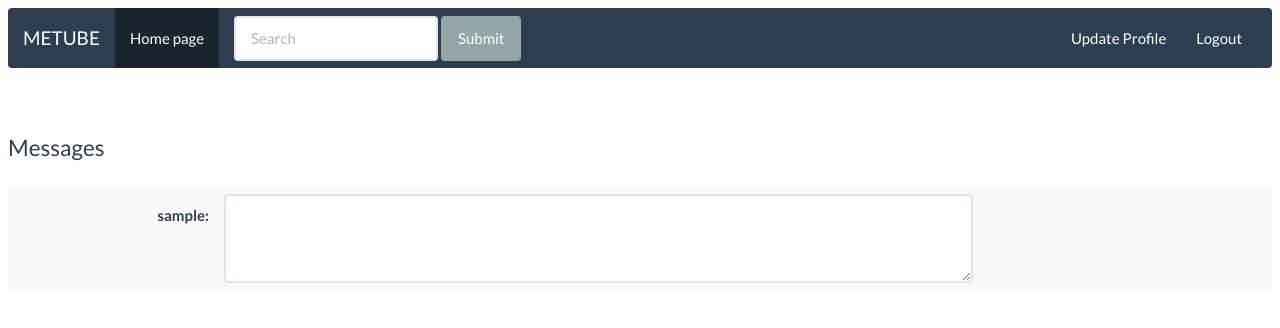
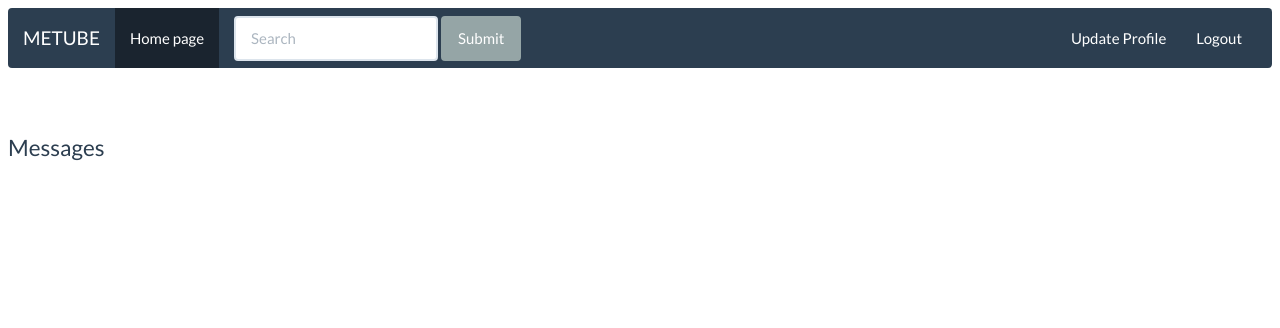
Before and after one commit to levesqu/MeTube, a PHP site: page /inbox.php in a window 1280 px wide. Shown: the top 328 px of the page. Run offline with PHP 8.4, Linux system fonts and the light colour scheme; the visitor is signed in with stand-in values (Sample User, id 1); data that the repository does not hold is empty.

Commit message:
inbox creation

```diff
--- a/inbox.php
+++ b/inbox.php
@@ -68,19 +68,20 @@ if (!$messages)
         $messageSubject = $singleMessage[1];
         ?>
         <tr>
-            <td><?php echo $messageSender?>: &#09; <?php echo $messageSubject?>
+            <td><?php echo $messageSender?>: &#09; <a href="#"><?php echo $messageSubject?> </a>
         </tr>
         <?php
     }
     ?>
-    <tr>
-        <td>
-            <form class="form-horizontal" method="post" action="">
-                <label class="col-lg-2 control-label"><?php echo $_SESSION['username']?>:</label>
-                <textarea class="form-control" rows="3" name="userComment"></textarea>
-            </form>
-        </td>
-    </tr>
+
+<!--    <tr>-->
+<!--        <td>-->
+<!--            <form class="form-horizontal" method="post" action="">-->
+<!--                <label class="col-lg-2 control-label">--><?php //echo $_SESSION['username']?><!--:</label>-->
+<!--                <textarea class="form-control" rows="3" name="userComment"></textarea>-->
+<!--            </form>-->
+<!--        </td>-->
+<!--    </tr>-->
 </table>
 </fieldset>
 
```
